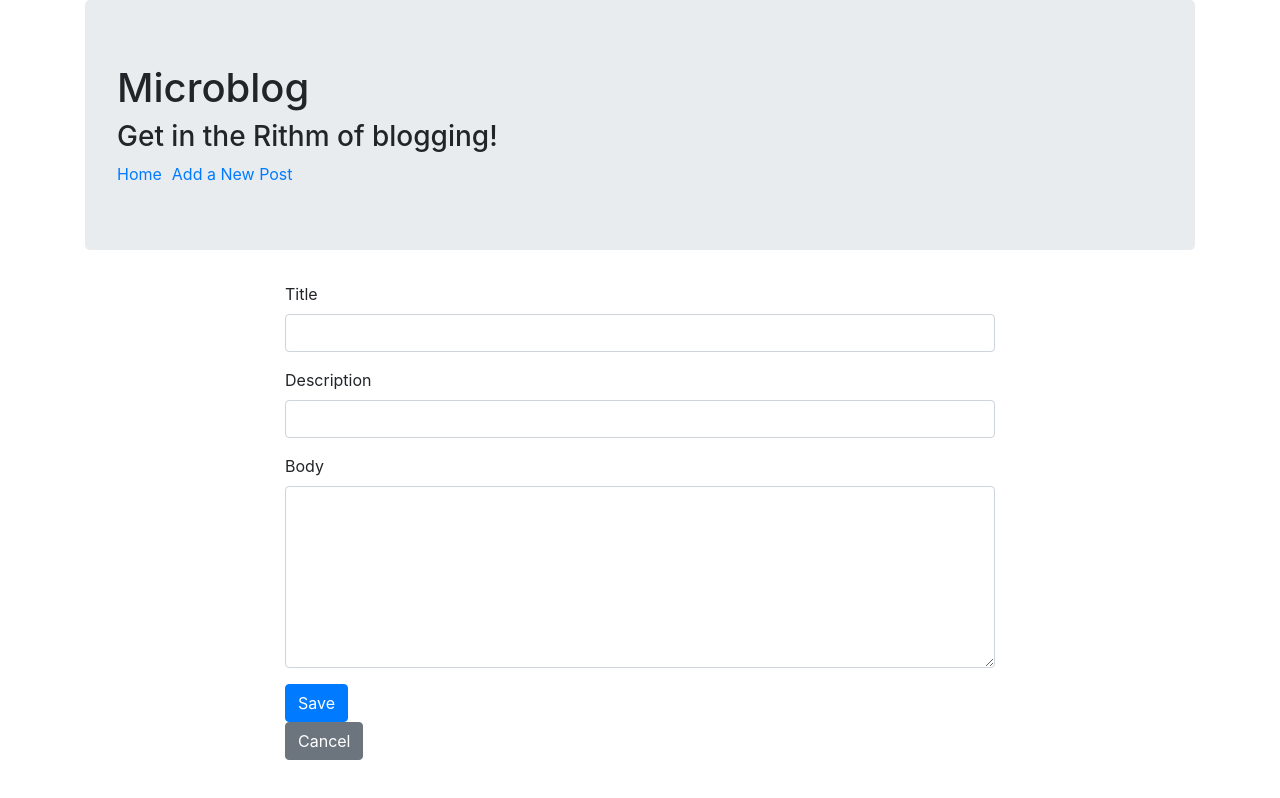
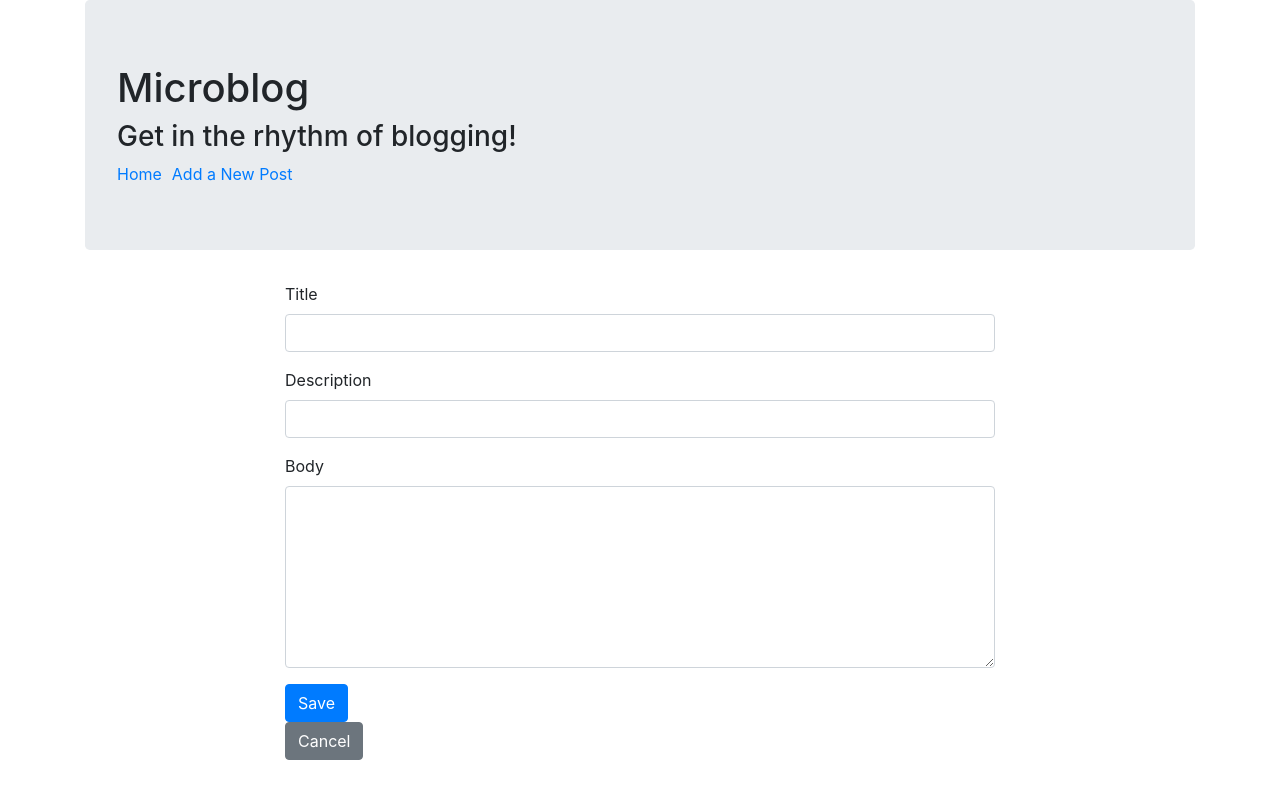
Before and after one commit to kathyn262/Microblog, a React (Create React App) app in the folder frontend/: page /new in a window 1280 px wide. Built offline with nearby package versions, Linux system fonts and the light colour scheme.

Commit message:
updated header

```diff
--- a/frontend/src/Components/NavBox.js
+++ b/frontend/src/Components/NavBox.js
@@ -6,7 +6,7 @@ class NavBox extends React.Component {
     return (
         <div className="jumbotron">
         <h1>Microblog</h1>
-        <h3>Get in the Rithm of blogging!</h3>
+        <h3>Get in the rhythm of blogging!</h3>
 
         <div>
           <NavLink className="nav-item" style={{ marginRight: "10px" }}
```
